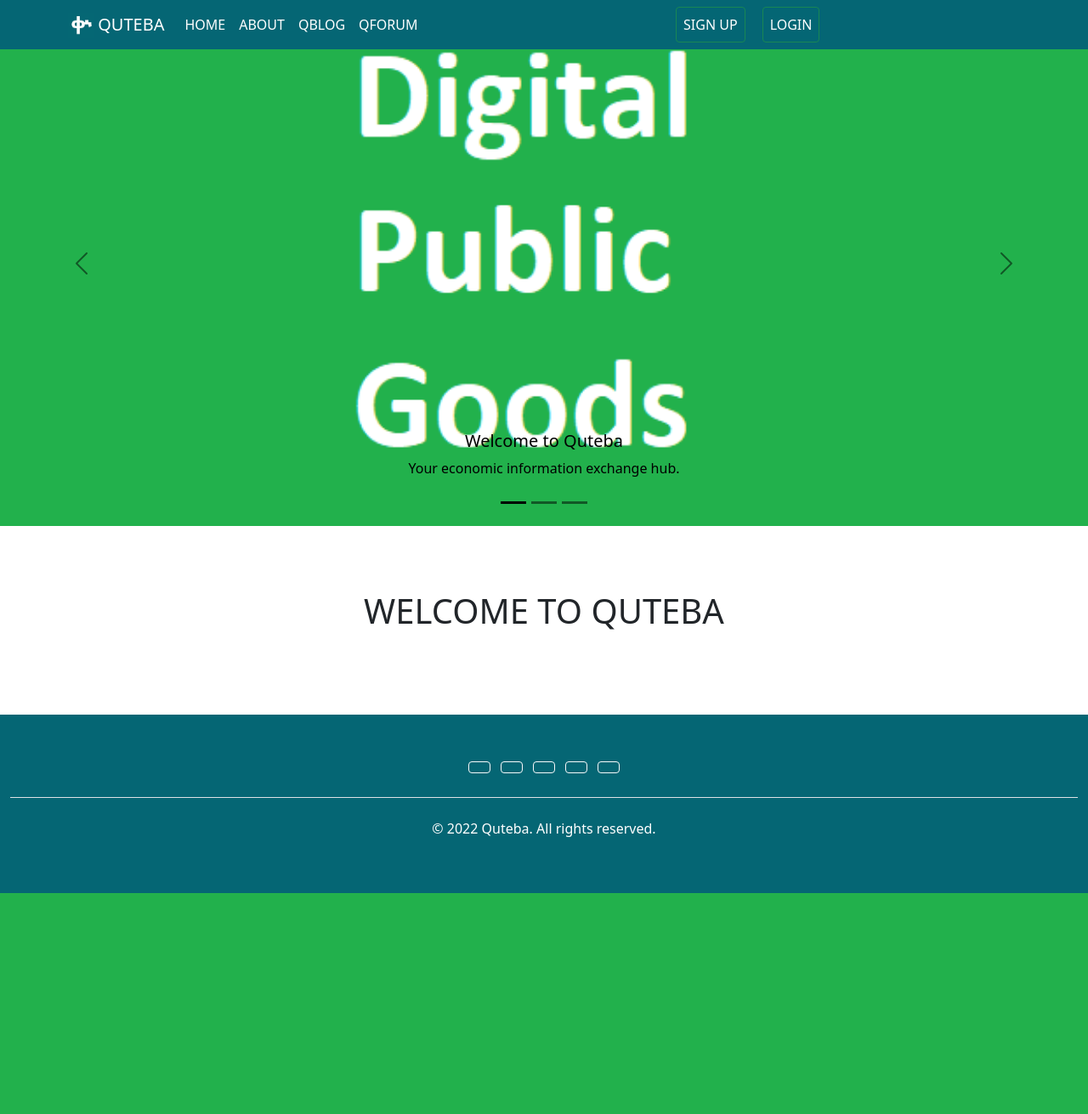
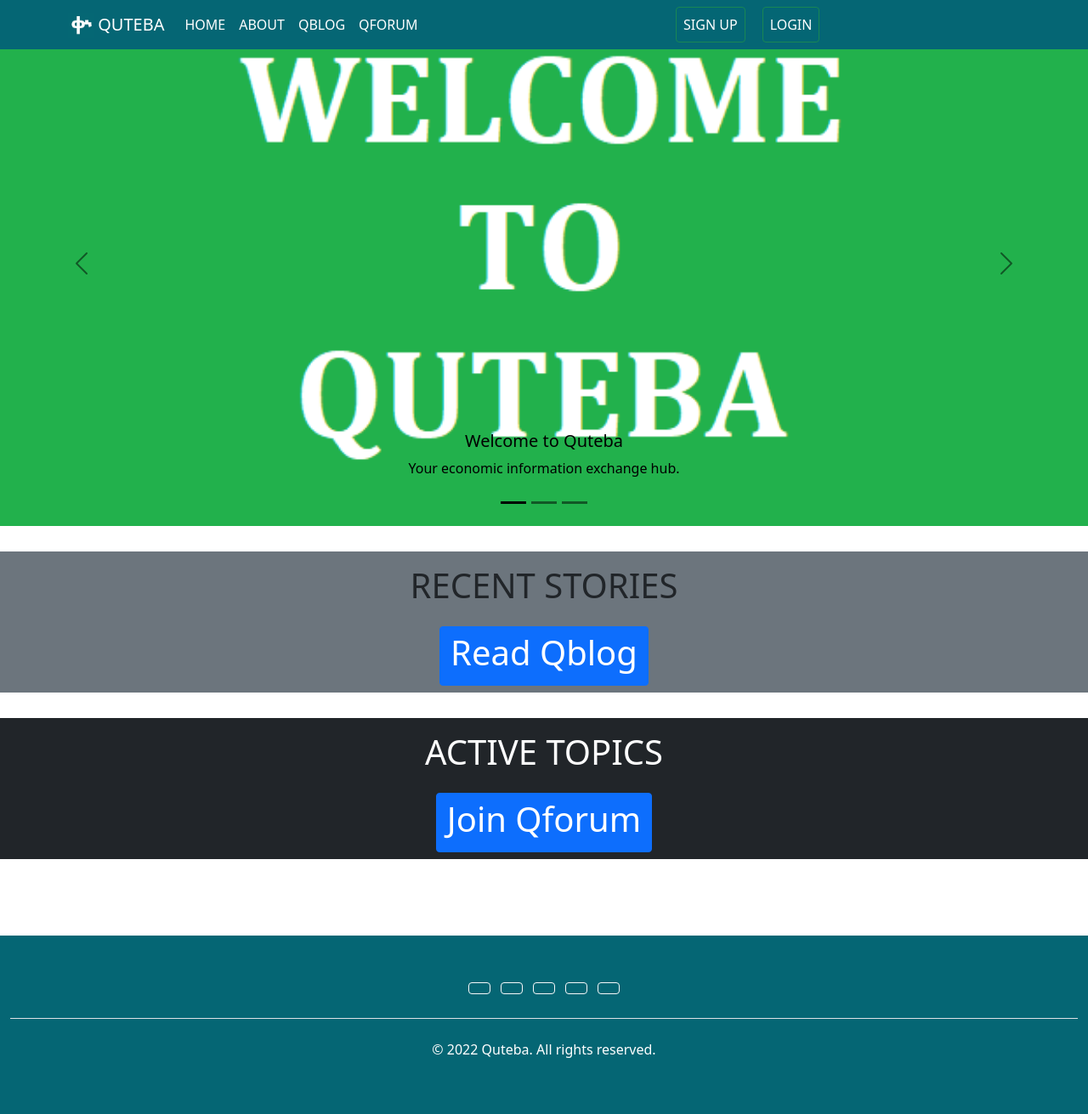
Before and after one commit to Amareteklay/quteba, a Django app: template templates/index.html in a window 1280 px wide. Shown: the whole page at 85% size. Before the commit the page ends 1051 px from the top, so only its background shows below. Run offline with Django 4.2, Linux system fonts and the light colour scheme; the template is opened without the code that fills it, so the values that code supplies are empty; parts of the project's set-up code (start-up, migrations or seed data) failed here and were passed over; some libraries are stand-ins or nearby versions.

Commit message:
added sections to home page

```diff
--- a/qpages/views.py
+++ b/qpages/views.py
@@ -2,10 +2,14 @@ from django.shortcuts import render, redirect
 from django.contrib.auth import login, authenticate, logout
 from django.contrib import messages
 from django.contrib.auth.forms import AuthenticationForm
+from qblog.models import Post
+from qforum.models import Thread
 
 
 def index(request):
-    return render(request, 'index.html')
+    recent_posts = Post.objects.filter(status=1).order_by('-created_on')
+    active_topics = Thread.objects.filter(status=1).order_by('-created_on')
+    return render(request, 'index.html', {'post': recent_posts, 'thread': active_topics})
 
 def about(request):
     return render(request, 'qpages/about.html')
--- a/templates/index.html
+++ b/templates/index.html
@@ -8,27 +8,28 @@
 
 <div id="carouselExampleDark" class="carousel carousel-dark slide" data-bs-ride="carousel">
   <div class="carousel-indicators">
-      <button type="button" data-bs-target="#carouselExampleDark" data-bs-slide-to="0" class="active" aria-current="true" aria-label="Slide 1"></button>
+    <button type="button" data-bs-target="#carouselExampleDark" data-bs-slide-to="0" class="active" aria-current="true"
+      aria-label="Slide 1"></button>
     <button type="button" data-bs-target="#carouselExampleDark" data-bs-slide-to="1" aria-label="Slide 2"></button>
     <button type="button" data-bs-target="#carouselExampleDark" data-bs-slide-to="2" aria-label="Slide 3"></button>
   </div>
   <div class="carousel-inner">
     <div class="carousel-item active" data-bs-interval="10000">
-        <img src="{% static 'images/dpg.png' %}" class="d-block w-100" alt="">
+      <img src="{% static 'images/welcome.png' %}" class="d-block w-100" alt="">
       <div class="carousel-caption d-none d-md-block">
         <h5>Welcome to Quteba</h5>
         <p>Your economic information exchange hub.</p>
       </div>
     </div>
     <div class="carousel-item" data-bs-interval="2000">
-        <img src="{% static 'images/digisus.png' %}" class="d-block w-100" alt="">
+      <img src="{% static 'images/visit-qblog.png' %}" class="d-block w-100" alt="">
       <div class="carousel-caption d-none d-md-block">
         <h5>Qblog</h5>
         <p>Quteba blog for your deeper understanding of the economy.</p>
       </div>
     </div>
     <div class="carousel-item">
-        <img src="{% static 'images/pyforecon.png' %}" class="d-block w-100" alt="">
+      <img src="{% static 'images/join-qforum.png' %}" class="d-block w-100" alt="">
       <div class="carousel-caption d-none d-md-block">
         <h5>Qforum</h5>
         <p>Quteba forum to discuss any economics topic.</p>
@@ -44,13 +45,37 @@
     <span class="visually-hidden">Next</span>
   </button>
 </div>
-
-<div class="container-fluid">
+<!-- Recent stories section -->
+<div class="container-fluid bg-secondary">
   <div class="row blog-cards">
     <div class="col-12 mt-3 left">
-          <div class="row">
-              <h1 class="text-center">WELCOME TO QUTEBA</h1>
+      <h1 class="text-center">RECENT STORIES</h1>
     </div>
+    {% for post in post %}
+    <div class="col-4 mt-3 left border border-top-0 border-bottom-0">
+     <a href="{% url 'post_detail' post.slug  %}" class="text-primary"><h2 class="text-center">{{post.title}}</h2></a>
+      <p>{{post.excerpt}}</p>
+    </div>
+    {% endfor %}
+    <div class="col-12 mt-3 left text-center">
+      <a href="#" class="btn btn-primary mb-2 border-rounded"><h1 class="text-center">Read Qblog</h1></a>
+    </div>
+  </div>
+</div>
+<!-- Active topics section -->
+<div class="container-fluid bg-dark text-white">
+  <div class="row blog-cards">
+    <div class="col-12 mt-3 left">
+      <h1 class="text-center">ACTIVE TOPICS</h1>
+    </div>
+    {% for thread in thread %}
+    <div class="col-4 mt-3 left border border-top-0 border-bottom-0">
+     <a href="{% url 'qforum:thread_detail' thread.slug %}" class="text-primary"><h2 class="text-center">{{thread.topic}}</h2></a>
+      <p>{{thread.description|safe}}</p>
+    </div>
+    {% endfor %}
+    <div class="col-12 mt-3 left text-center">
+      <a href="#" class="btn btn-primary mb-2 border-rounded"><h1 class="text-center">Join Qforum</h1></a>
     </div>
   </div>
 </div>
--- a/users/views.py
+++ b/users/views.py
@@ -9,8 +9,8 @@ def register(request):
     if request.method == 'POST':
         form = UserRegisterForm(request.POST)
         if form.is_valid():
+            username = form.cleaned_data.get('username')
             form.save()
-            username = form.cleaned_data.get('username')
             messages.success(request, f'Your account has been created! You are now able to log in')
             return redirect('login')
     else:
```
Also changed, not shown: static/images/digisus.png (deleted), static/images/dpg.png (deleted), static/images/join-qforum.png (added), static/images/jung.jpg (deleted), static/images/pyforecon.png (deleted), static/images/visit-qblog.png (added), static/images/welcome.png (added). Lines whose indentation alone changed are shown as unchanged.
